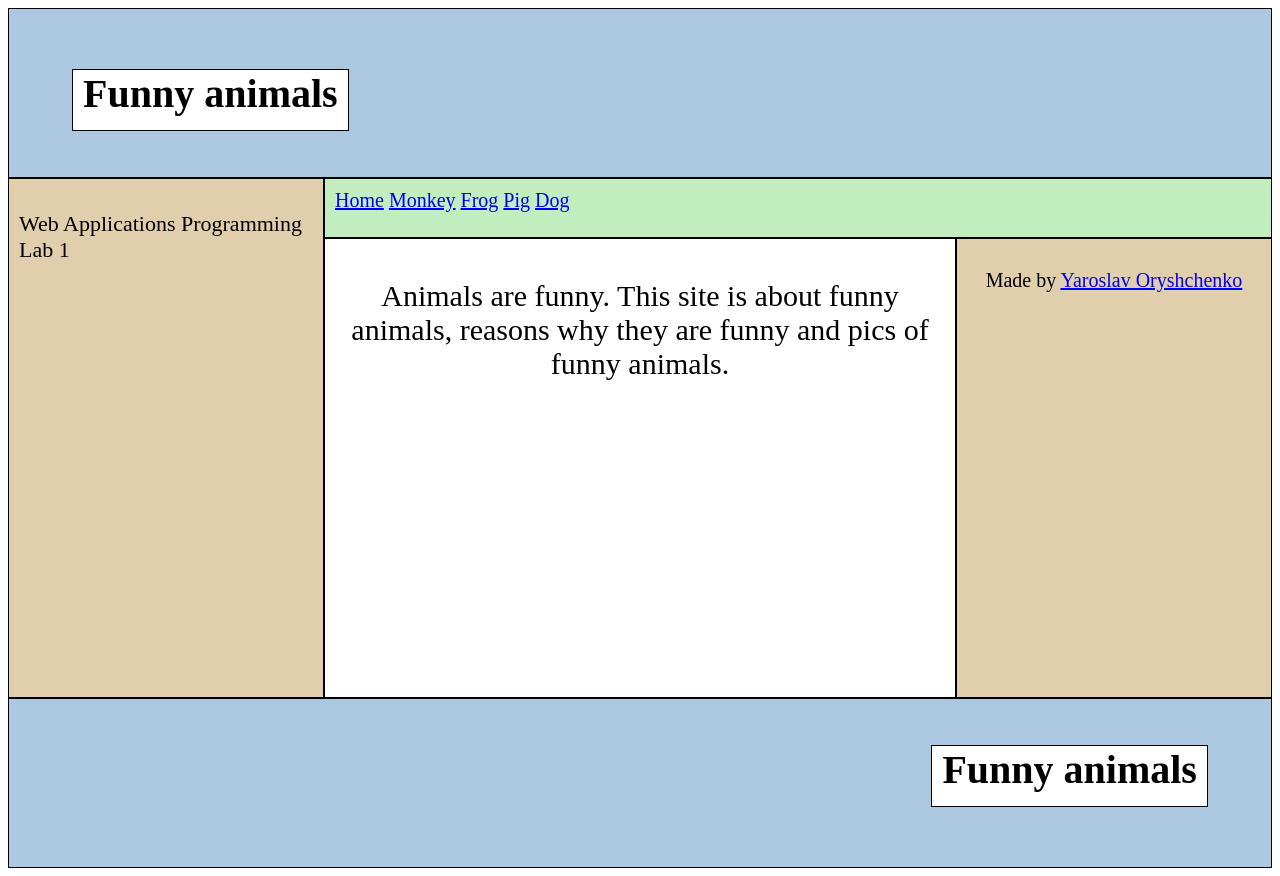
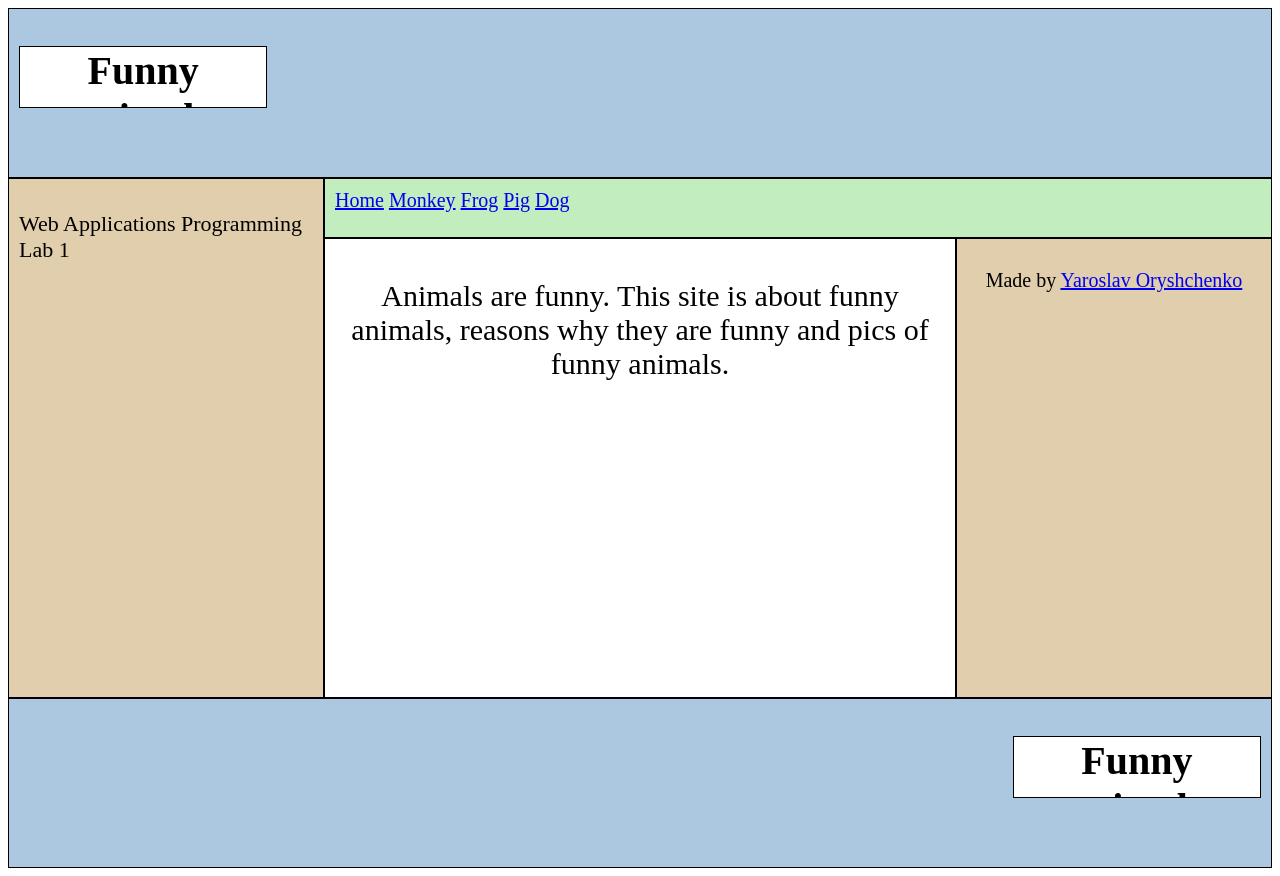
Before and after one commit to butuz0/My-Labs-Web, a plain HTML site: page Web Lab 1/index.html in a window 1280 px wide. Drawn offline with Linux system fonts and the light colour scheme.

Commit message:
Add files via upload

```diff
--- a/Web Lab 1/index.html
+++ b/Web Lab 1/index.html
@@ -11,6 +11,9 @@
             <div class="item item_1">
                 <div class="x">
                     <h1>Funny animals</h1>
+                </div>
+                <div class="p_1">
+                    <p></p>
                 </div>
             </div>
             <div
@@ -43,6 +46,9 @@
                 </p>
             </div>
             <div class="item item_6">
+                <div class="p_6">
+                    <p></p>
+                </div>
                 <div class="y">
                     <h1>Funny animals</h1>
                 </div>
--- a/Web Lab 1/styles.css
+++ b/Web Lab 1/styles.css
@@ -26,23 +26,6 @@ h1 {
     font-size: 20px;
     border: 1px solid black;
 }
-.x {
-    position: absolute;
-    top: 20%;
-    left: 5%;
-    float: right;
-}
-.y {
-    position: absolute;
-    bottom: 20%;
-    right: 5%;
-    float: left;
-}
-.item_1 {
-    position: relative;
-    background-color: #acc8e1;
-    grid-area: one;
-}
 .item_2 {
     padding-left: 70px;
     font-size: 25px;
@@ -62,7 +45,25 @@ h1 {
     grid-area: five;
 }
 .item_6 {
-    position: relative;
+    display: flex;
     background-color: #acc8e1;
     grid-area: six;
+    flex-direction: row;
 }
+.y {
+    width: 20%;
+}
+.p_6 {
+    width: 80%;
+}
+.x {
+    width: 20%;
+}
+.item_1 {
+    display: flex;
+    background-color: #acc8e1;
+    grid-area: one;
+}
+.p_1 {
+    width: 80%;
+}
```
